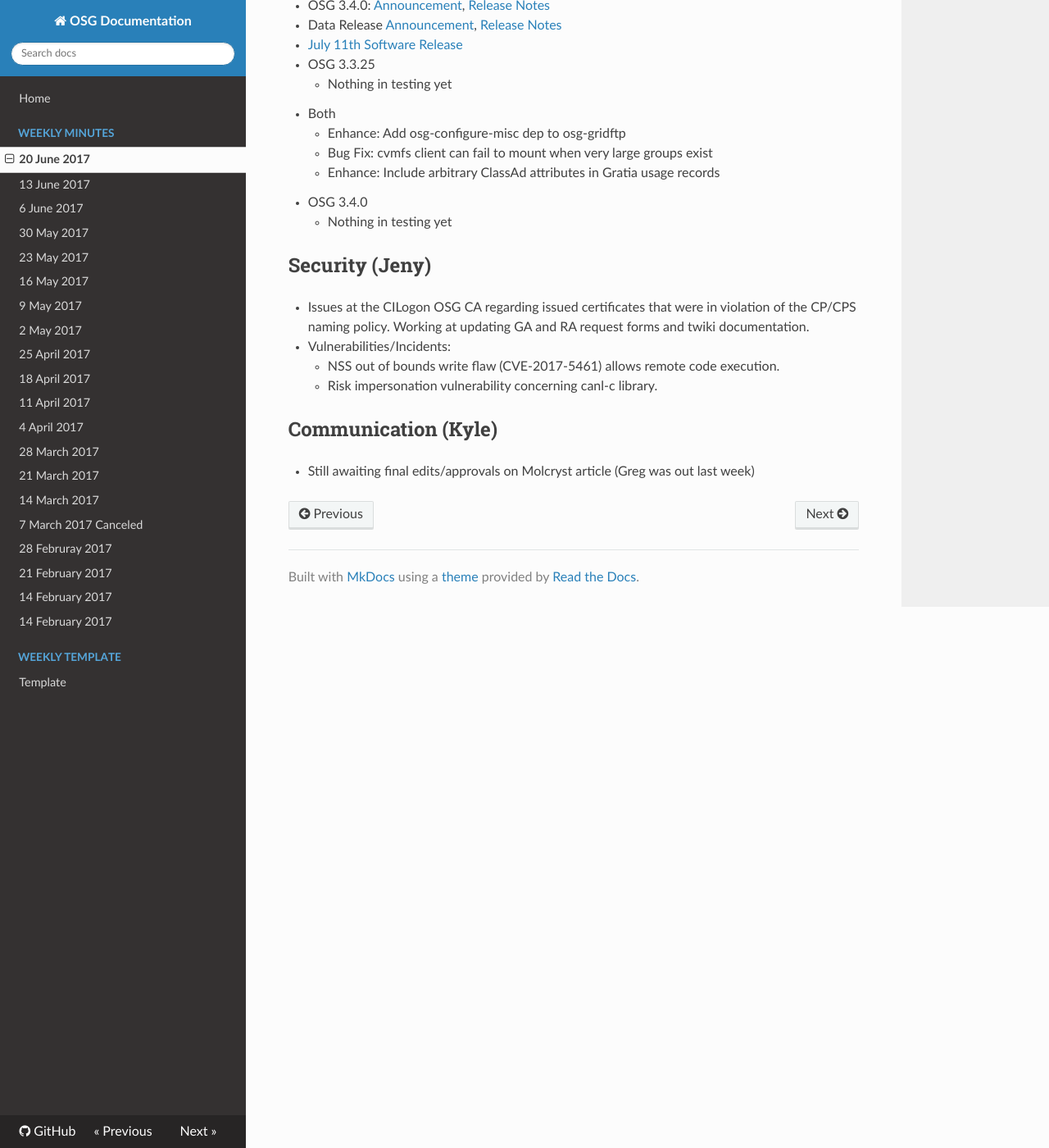
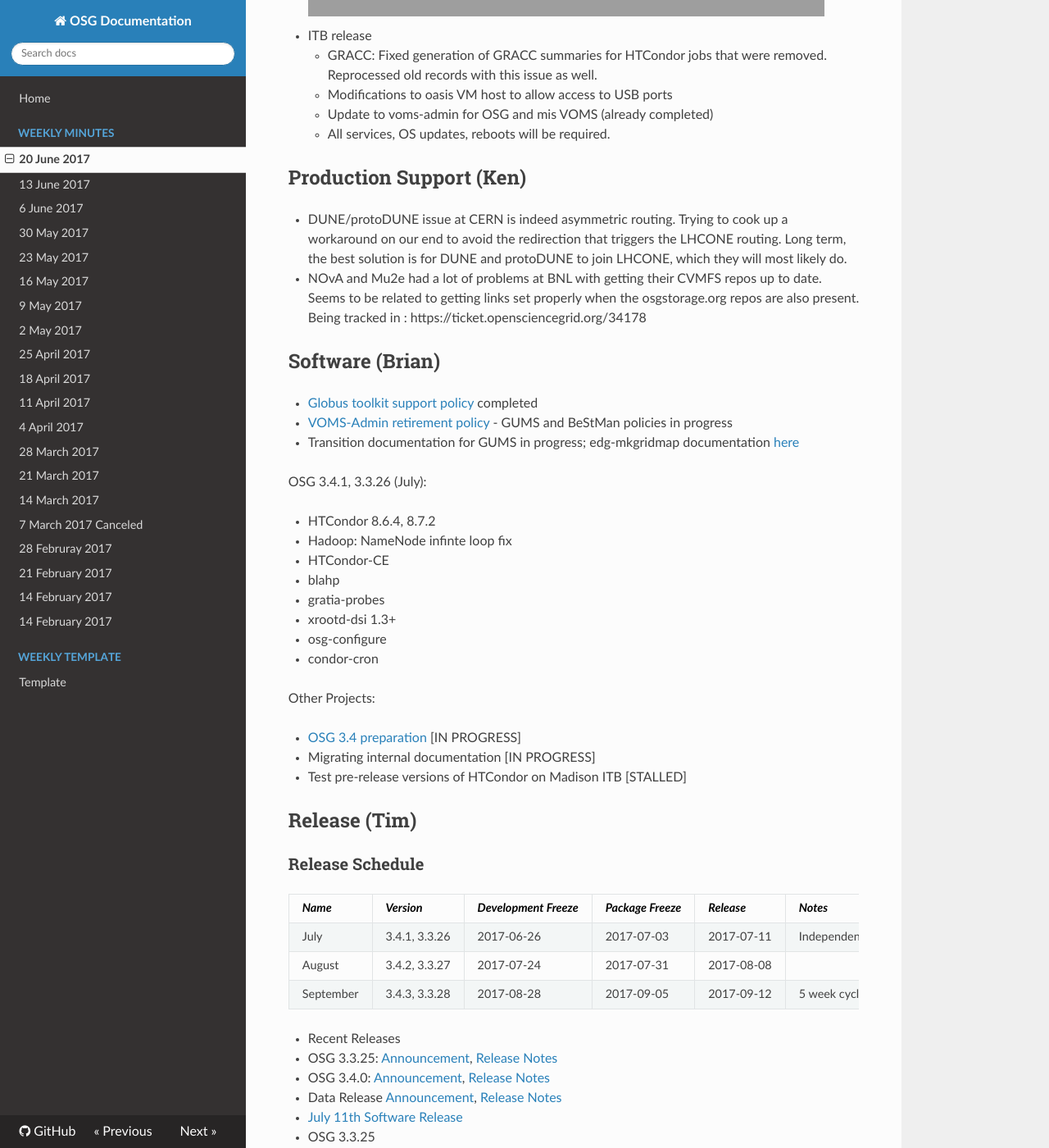
Before and after one commit to zsshah/production, an MkDocs documentation site: the page built from docs/WeeklyMinutes/20June2017.md, in a window 1280 px wide and 1400 px high, scrolled down 1827 px. Shown: the whole window at 82% size. Built offline with MkDocs 1.6.1, drawn with Linux system fonts in a browser that asks for light colours; nearby versions of some CDN libraries; old or Windows-style settings are respelled for this version of MkDocs; some of the changed text lies outside the part shown; grey boxes are pictures that could not be loaded.

Commit message:
Revert "Update 20June2017.md"

```diff
--- a/docs/WeeklyMinutes/20June2017.md
+++ b/docs/WeeklyMinutes/20June2017.md
@@ -12,10 +12,29 @@
 ## Apologies:
 
 ## Atlas (Armen & Xin)
+   * ATLAS production status
+     * USATLAS total production over the past week was overall stable, at the average level of 65-75K running job slots. There was 1.5 hour DNS and networking outage on the CERN side on Sunday evening, but the production level practically was not affected.
+   * Job Statistics:
+     * GRACC: 1.6M pilots, 12.7M walltime hours
+     * ATLAS dashboard: 1.6M real jobs (37k on opportunistic resources)
+## FIFE - FabrIc for Frontier Experiments (Tanya)
+   * 28% of all FIFE Jobs
+   * NOvA 573K wall hours
+   * MU2E 266K wall hours
+   * MicroBooNE 42K wall hours
+   * CDF 18K wall hours
+   * DES, Darkside, CDMS, DUNE, LARiAT, GM-2 under 10K wall hours
+   * Issues with CVMFS at BNL - blacklisted for NOvA and MU2E (https://ticket.opensciencegrid.org/34178)
+   * DUNE jobs are put on hold at MIT, under investigation
 
-## FIFE - FabrIc for Frontier Experiments (Tanya)
 
 ## CMS (David)
+   * CMS experiment now taking data from LHC, preparing next round of MC production campaigns.
+   * Utilization this coming week expected to continue to be intermittent, dominated by analysis users preparing for summer conferences this past week.
+   * CMS Production for the past 7 days:
+      * 6.64 mil wall hours
+      * 3.14 mil cpu hours
+      * 213k jobs
 
 ## Grid Operations Center (Scott)
    * [GOC Services Availability/Reliability](http://tinyurl.com/pre26vw)
@@ -30,7 +49,31 @@
 
 ## Production Support (Ken)
 
+   * DUNE/protoDUNE issue at CERN is indeed asymmetric routing. Trying to cook up a workaround on our end to avoid the redirection that triggers the LHCONE routing. Long term, the best solution is for DUNE and protoDUNE to join LHCONE, which they will most likely do.
+   * NOvA and Mu2e had a lot of problems at BNL with getting their CVMFS repos up to date. Seems to be related to getting links set properly when the osgstorage.org repos are also present. Being tracked in : https://ticket.opensciencegrid.org/34178
+
 ## Software (Brian)
+
+-   [Globus toolkit support policy](https://opensciencegrid.github.io/technology/policy/globus-toolkit/) completed
+-   [VOMS-Admin retirement policy](https://opensciencegrid.github.io/technology/policy/voms-admin-retire/) - GUMS and BeStMan policies in progress
+-   Transition documentation for GUMS in progress; edg-mkgridmap documentation [here](https://twiki.opensciencegrid.org/bin/view/Documentation/Release3/OSGReleaseSeries#Migrating_from_edg_mkgridmap_to)
+
+OSG 3.4.1, 3.3.26 (July):
+
+-   HTCondor 8.6.4, 8.7.2
+-   Hadoop: NameNode infinte loop fix
+-   HTCondor-CE
+-   blahp
+-   gratia-probes
+-   xrootd-dsi 1.3+
+-   osg-configure
+-   condor-cron
+
+Other Projects:
+
+-   [OSG 3.4 preparation](https://jira.opensciencegrid.org/browse/SOFTWARE-2329) [IN PROGRESS]
+-   Migrating internal documentation [IN PROGRESS]
+-   Test pre-release versions of HTCondor on Madison ITB [STALLED]
 
 ## Release (Tim)
 ### Release Schedule
@@ -56,11 +99,6 @@
 
 
 ## Security (Jeny)
-   * Issues at the CILogon OSG CA regarding issued certificates that were in violation of the CP/CPS naming policy. Working at updating GA and RA request forms and twiki documentation.
-   * Vulnerabilities/Incidents:
-      * NSS out of bounds write flaw (CVE-2017-5461) allows remote code execution.
-      * Risk impersonation vulnerability concerning canl-c library.
-
 
 ## Communication (Kyle)
 
```
